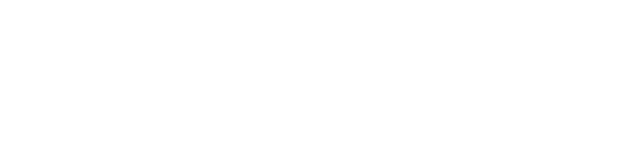
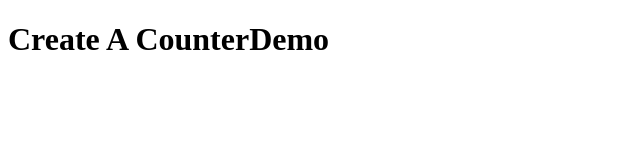
Before and after one commit to victorShiva/counterDemo, a plain HTML site: page index.html in a window 1280 px wide. Shown: the whole page, without its empty margins (0-640 px from the left). Drawn offline with Linux system fonts and the light colour scheme.

Commit message:
added a heading in  index file

```diff
--- a/index.html
+++ b/index.html
@@ -6,6 +6,7 @@
     <title>Document</title>
 </head>
 <body>
+    <h1>Create A CounterDemo</h1>
 
 </body>
 </html>
```
